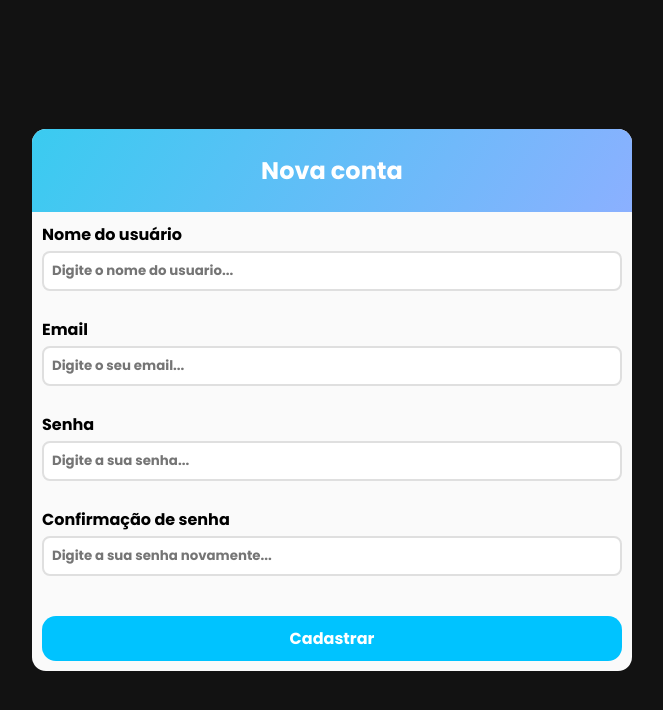
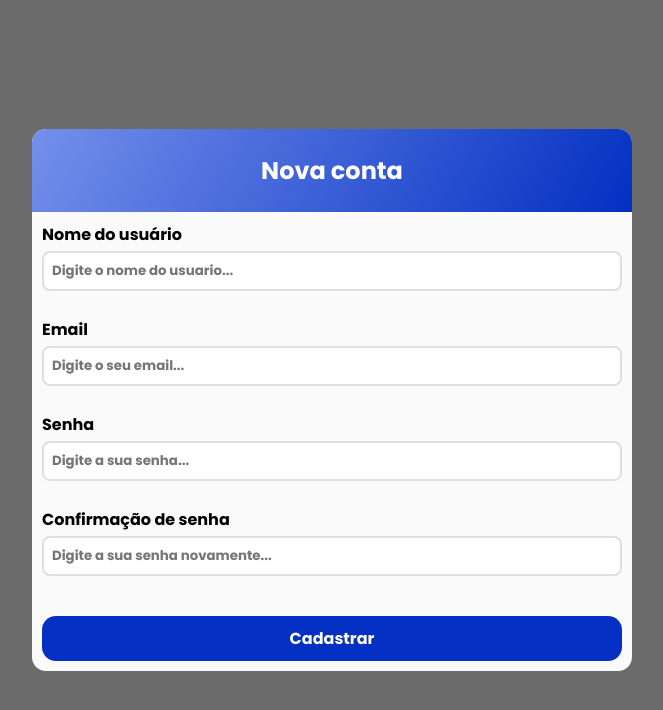
Before and after one commit to VictorAugusto310304/Cadastro--html--css--javascript-, a plain HTML site: page index.html in a window 1280 px wide. Shown: the whole page, without its empty margins (308-971 px from the left). Drawn offline with Linux system fonts and the light colour scheme.

Commit message:
Alterações 29/09/2023 (ajustando cores)

```diff
--- a/assets/css/style.css
+++ b/assets/css/style.css
@@ -5,7 +5,7 @@
     font-family: "Poppins", sans-serif;
 }
 body{
-    background: #121212;
+    background: #6b6b6b;
     width: 100%;
     min-height: 100vh;
     display: flex;
@@ -24,7 +24,7 @@ body{
 }
 
 .header{
-    background: linear-gradient(120deg, #3acbf0 0%, #8bb0ff 100%);
+    background: linear-gradient(120deg, #7490eb 0%, #0330c2 100%);
     padding: 24px;
     text-align: center;
     color: #FFF;
@@ -61,7 +61,7 @@ body{
 }
 
 .form button{
-    background-color: #00c3ff;
+    background-color: #0330c2;
     color: #FFF;
     width: 100%;
     border-radius: 14px;
```
